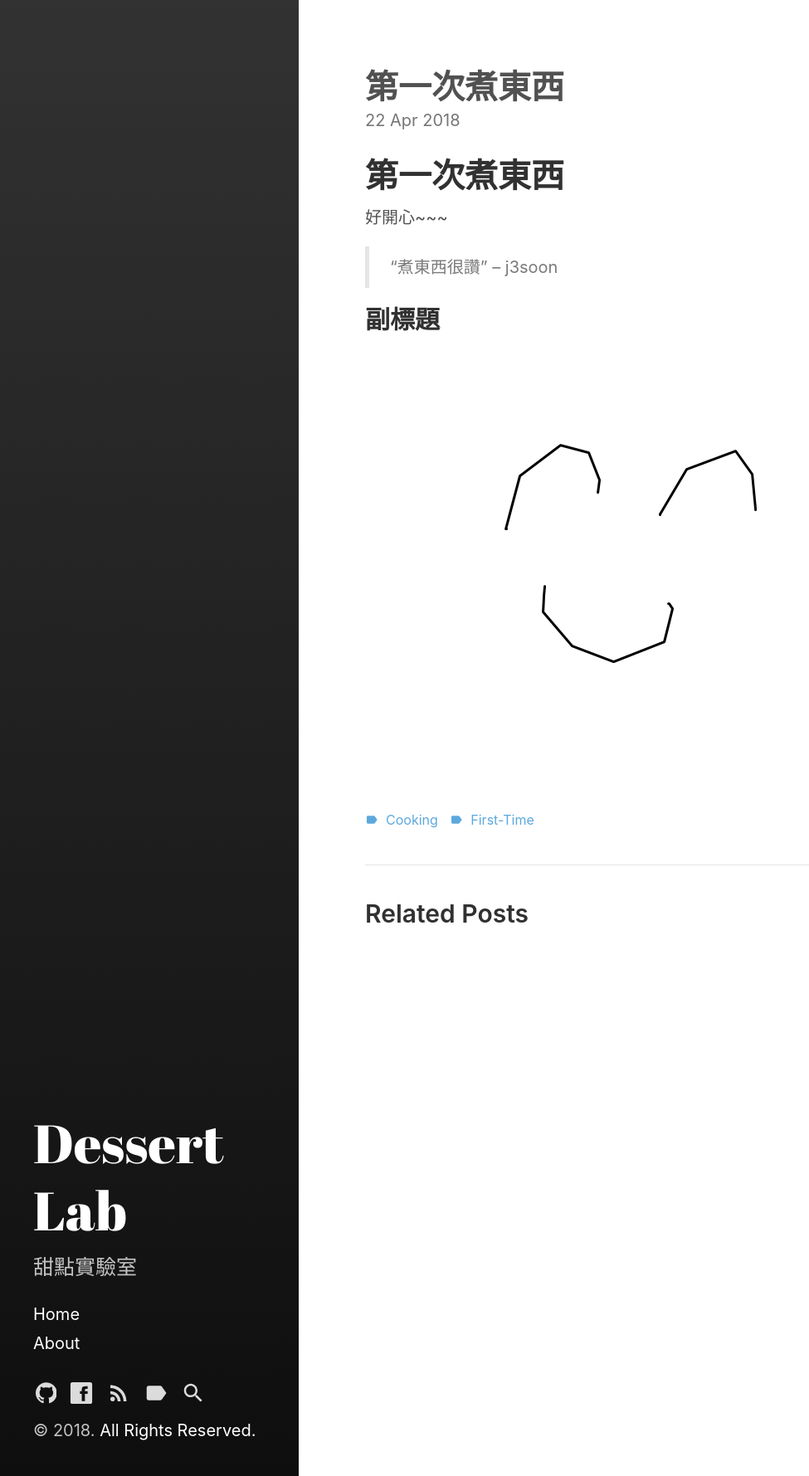
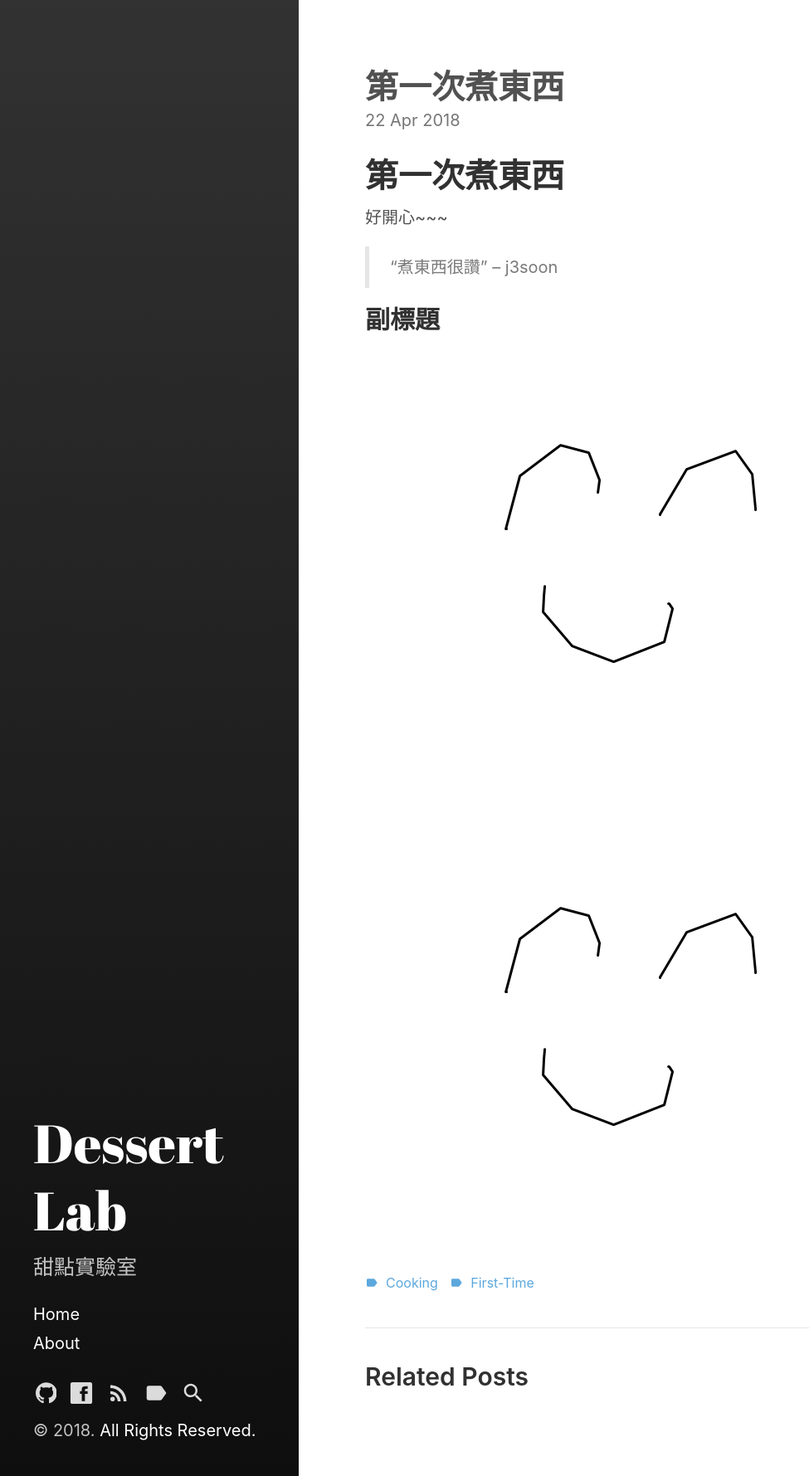
Before and after one commit to RPKQ/dessert-lab, a Jekyll site: the page built from _posts/2018-04-22-first-cooking.md, in a window 1280 px wide. Shown: the whole page at 83% size, without its empty margins (0-975 px from the left). Built offline with Jekyll 4.4.1, drawn with Linux system fonts in a browser that asks for light colours.

Commit message:
Add image with width settings

```diff
--- a/_posts/2018-04-22-first-cooking.md
+++ b/_posts/2018-04-22-first-cooking.md
@@ -16,3 +16,5 @@ comments: false
 ## 副標題
 
 ![smile]({{site.images}}{{page.name}}smile.png)
+
+![smile]({{site.images}}{{page.name}}smile.png){:width=100px}
```
